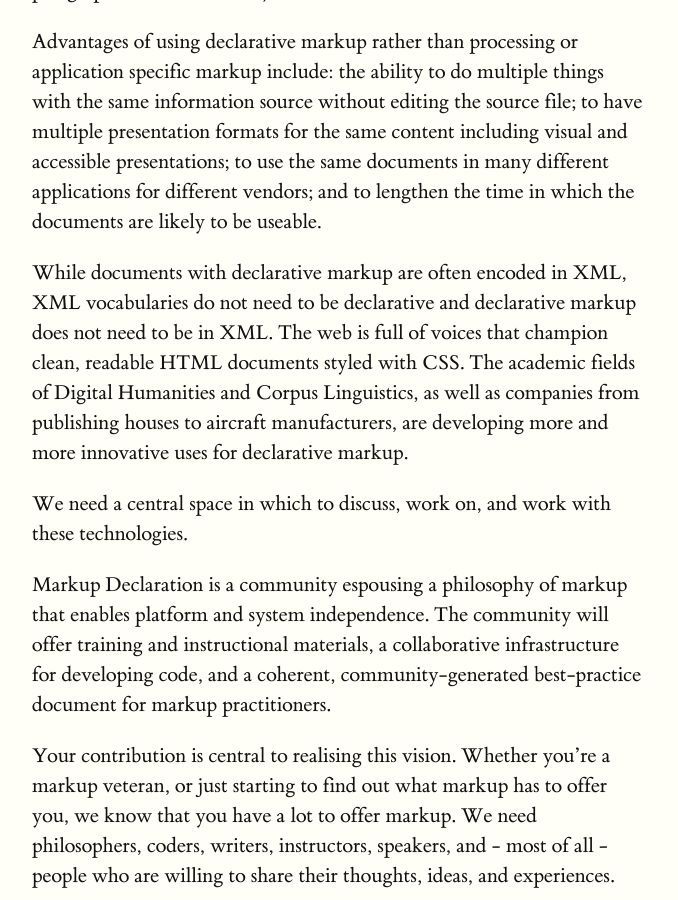
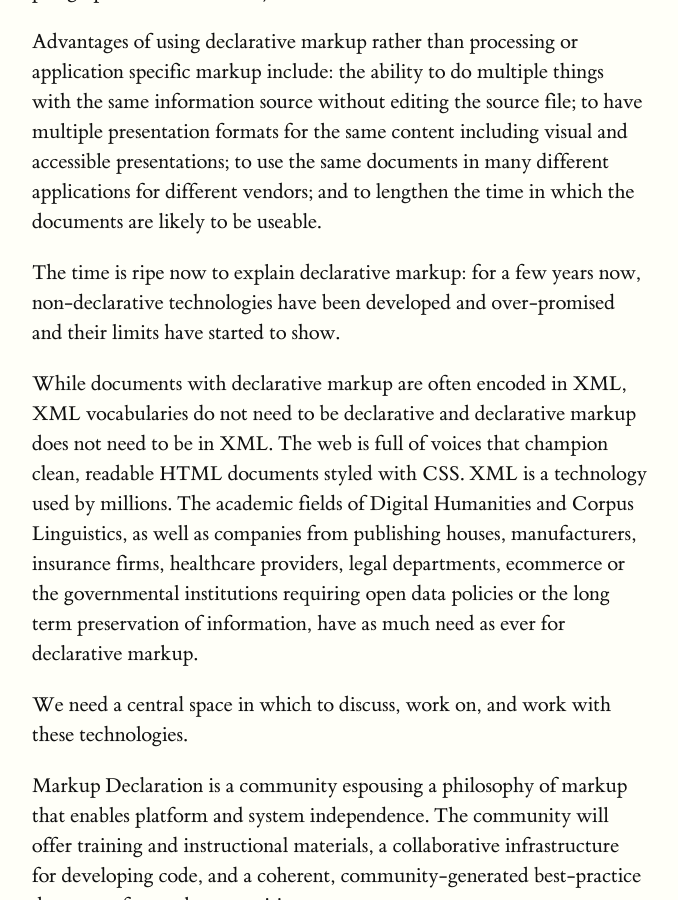
Before and after one commit to markupdeclaration/markupdeclaration.org, a Jekyll site: the page built from index.md, in a window 1280 px wide and 900 px high, scrolled down 416 px. Shown: the whole window, without its empty margins (128-806 px from the left). Built offline with Jekyll 4.4.1, drawn with Linux system fonts in a browser that asks for light colours.

Commit message:
added more industries + time is ripe now

```diff
--- a/index.md
+++ b/index.md
@@ -22,13 +22,19 @@
 different applications for different vendors; and to lengthen the time
 in which the documents are likely to be useable.
 
+The time is ripe now to explain declarative markup: for a few years now,
+non-declarative technologies have been developed and over-promised and their
+limits have started to show.
+
 While documents with declarative markup are often encoded in XML, XML
 vocabularies do not need to be declarative and declarative markup does
 not need to be in XML. The web is full of voices that champion clean,
-readable HTML documents styled with CSS. The academic fields of
-Digital Humanities and Corpus Linguistics, as well as companies from
-publishing houses to aircraft manufacturers, are developing more and
-more innovative uses for declarative markup.
+readable HTML documents styled with CSS. XML is a technology used by millions.
+The academic fields of Digital Humanities and Corpus Linguistics, as well as
+companies from publishing houses, manufacturers, insurance firms, healthcare
+providers, legal departments, ecommerce or the governmental institutions
+requiring open data policies or the long term preservation of information,
+have as much need as ever for declarative markup.
 
 We need a central space in which to discuss, work on, and work with
 these technologies.
```
